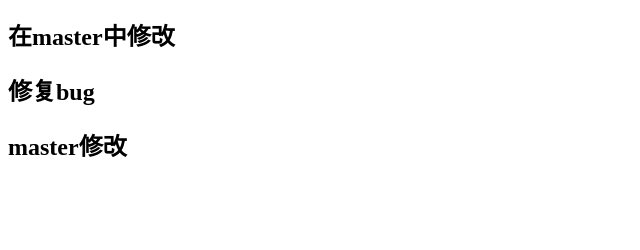
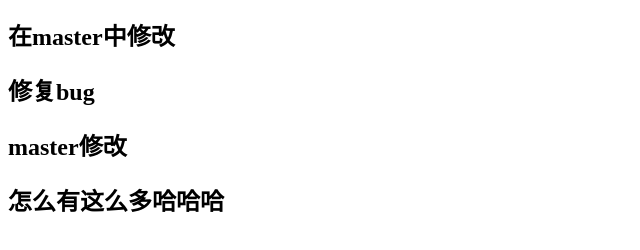
Before and after one commit to liuzhongandhuang/gitbranch, a plain HTML site: page index.html in a window 1280 px wide. Shown: the part 118-368 px from the top of the page, without its empty margins (0-640 px from the left). Drawn offline with Linux system fonts and the light colour scheme.

Commit message:
修改bug2

```diff
--- a/index.html
+++ b/index.html
@@ -11,5 +11,6 @@
     <h2>在master中修改</h2>
     <h2>修复bug</h2>
     <h2>master修改</h2>
+    <h2>怎么有这么多哈哈哈</h2>
 </body>
 </html>
```
